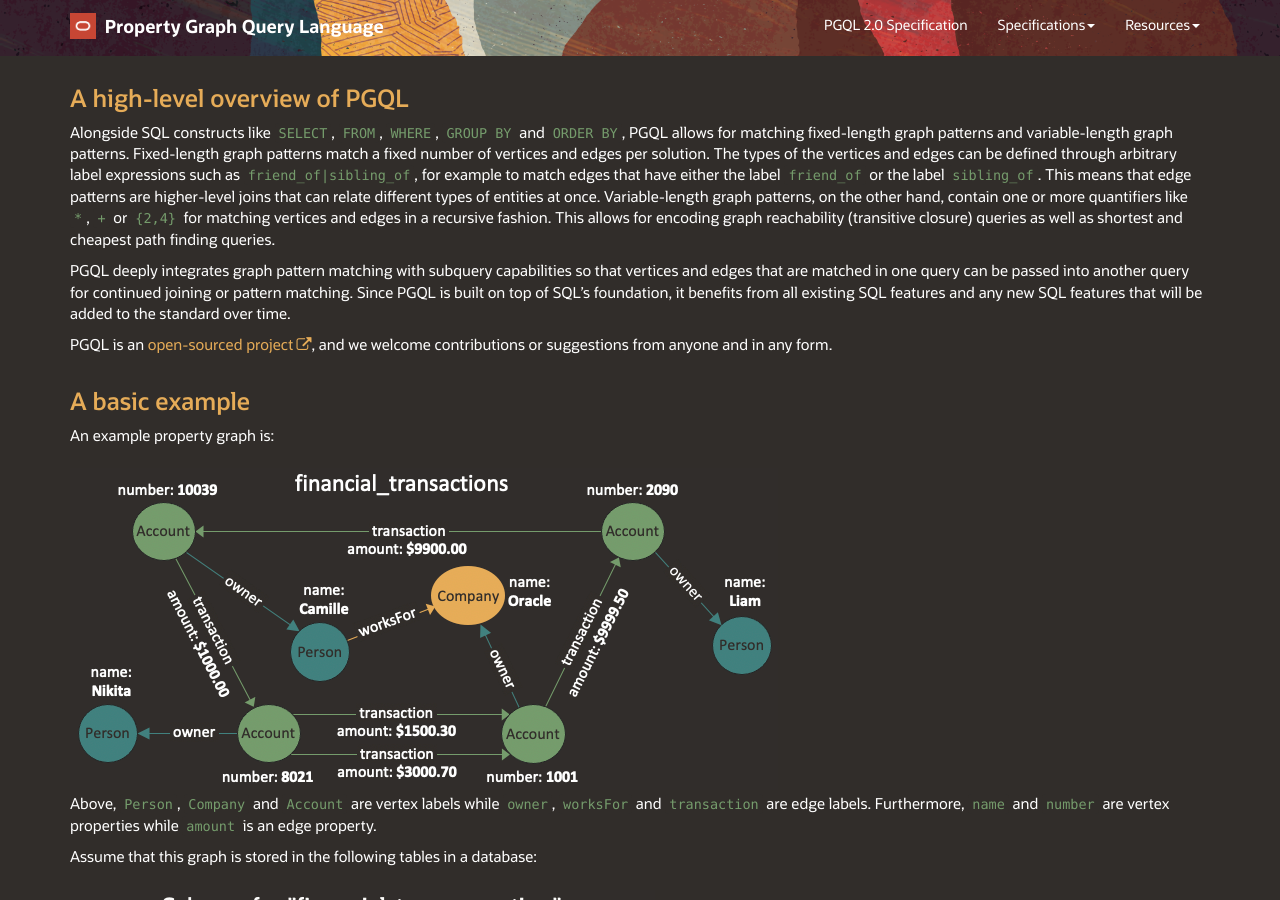
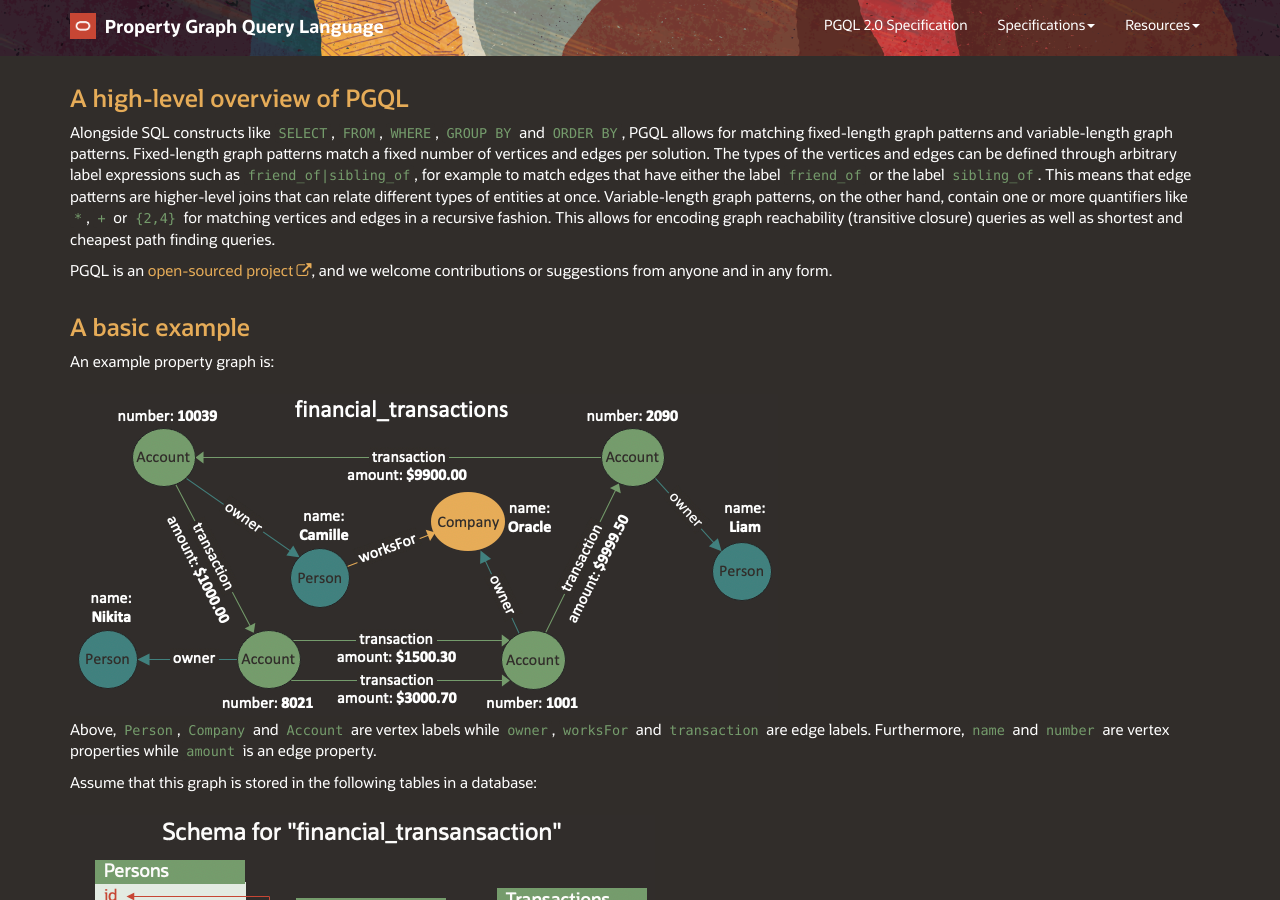
Before and after one commit to oracle/pgql-lang, a Jekyll site: the page built from index.md, in a window 1280 px wide and 900 px high, scrolled down 456 px. Built offline with Jekyll 4.4.1, drawn with Linux system fonts in a browser that asks for light colours; nearby versions of some CDN libraries; comment, search, counter and statistics services are not loaded.

Commit message:
remove old paragraph about SQL

```diff
--- a/index.md
+++ b/index.md
@@ -19,9 +19,6 @@ The types of the vertices and edges can be defined through arbitrary label expre
 This means that edge patterns are higher-level joins that can relate different types of entities at once.
 Variable-length graph patterns, on the other hand, contain one or more quantifiers like `*`, `+` or `{2,4}` for matching vertices and edges in a recursive fashion.
 This allows for encoding graph reachability (transitive closure) queries as well as shortest and cheapest path finding queries.
-
-PGQL deeply integrates graph pattern matching with subquery capabilities so that vertices and edges that are matched in one query can be passed into another query for continued joining or pattern matching.
-Since PGQL is built on top of SQL's foundation, it benefits from all existing SQL features and any new SQL features that will be added to the standard over time.
 
 PGQL is an [open-sourced project](https://github.com/oracle/pgql-lang), and we welcome contributions or suggestions from anyone and in any form.
 
```
